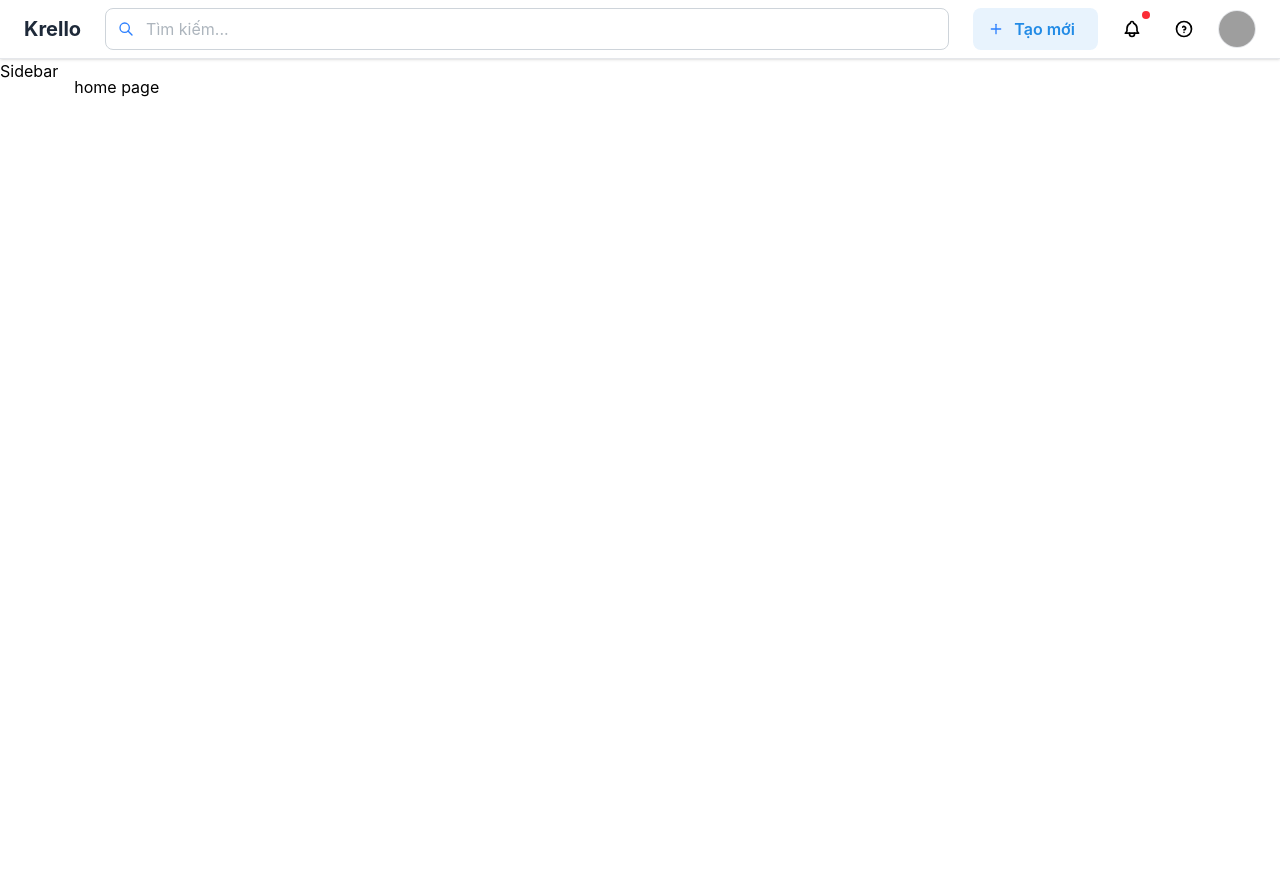
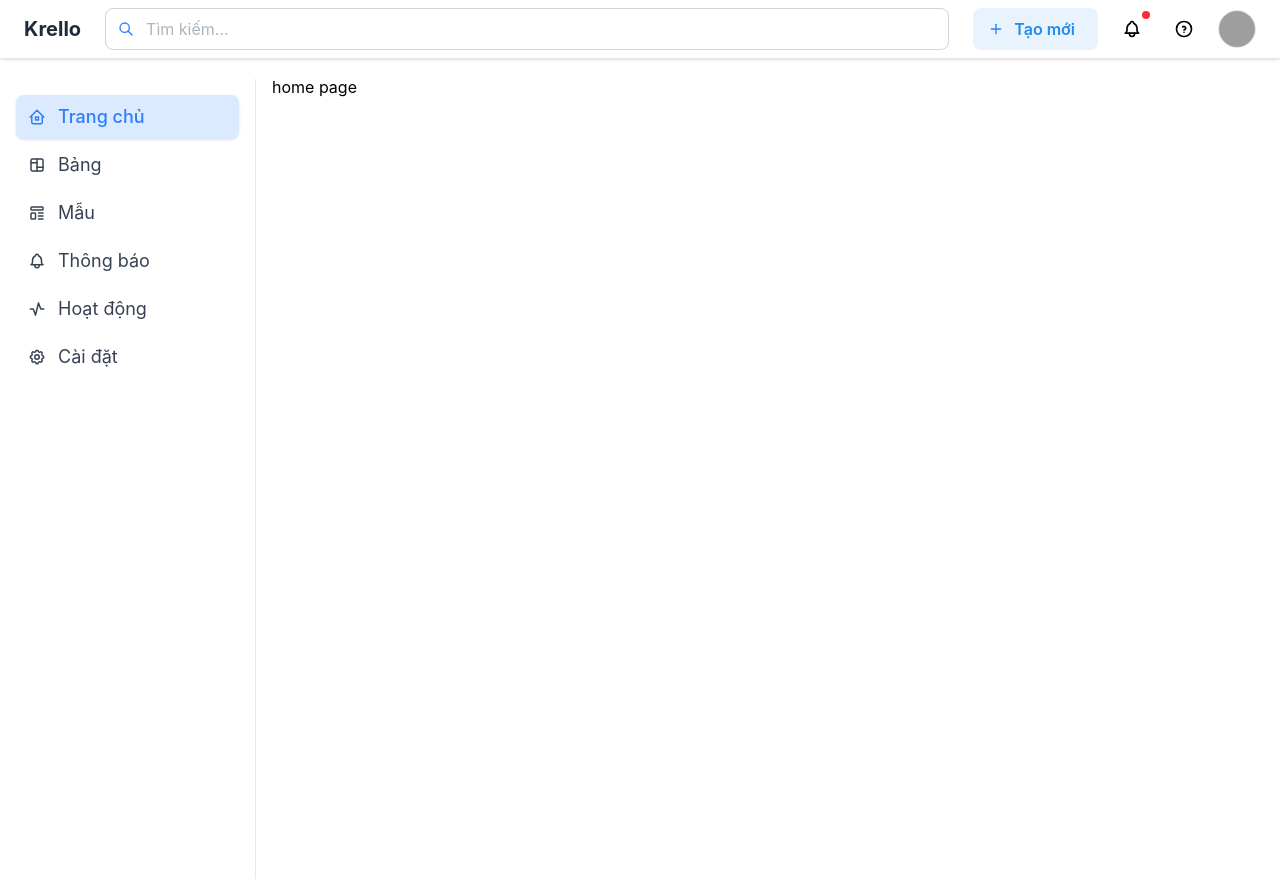
Before and after one commit to vubaokhanh2311/Krello-frontend, a React app: page / in a window 1280 px wide. Before the commit the page ends 800 px from the top, so only its background shows below. Built offline with nearby package versions, Linux system fonts and the light colour scheme; grey boxes are pictures that could not be loaded; the HTML template or start-up script is replaced by a standard one.

Commit message:
feat(ui): sidebar design

```diff
--- a/src/components/Layout/DefaultLayout/Sidebar/index.tsx
+++ b/src/components/Layout/DefaultLayout/Sidebar/index.tsx
@@ -1,7 +1,41 @@
+import {
+  IconHome2,
+  IconLayoutBoard,
+  IconTemplate,
+  IconBell,
+  IconActivity,
+  IconSettings,
+} from "@tabler/icons-react";
+import { Link, useLocation } from "react-router-dom";
 export default function Sidebar() {
+  const mainMenu = [
+    { name: "Trang chủ", icon: <IconHome2 size={18} />, path: "/" },
+    { name: "Bảng", icon: <IconLayoutBoard size={18} />, path: "/board" },
+    { name: "Mẫu", icon: <IconTemplate size={18} />, path: "/templates" },
+    { name: "Thông báo", icon: <IconBell size={18} />, path: "/notifications" },
+    { name: "Hoạt động", icon: <IconActivity size={18} />, path: "/activity" },
+    { name: "Cài đặt", icon: <IconSettings size={18} />, path: "/settings" },
+  ];
+  const location = useLocation();
   return (
-    <div>
-      <h2>Sidebar</h2>
-    </div>
+    <aside className="w-64 h-screen  from-white to-blue-50 border-r border-gray-200 flex flex-col p-4 mt-5">
+      <nav className="flex flex-col gap-1 mb-6">
+        {mainMenu.map((item) => (
+          <Link
+            key={item.name}
+            to={item.path}
+            className={`flex items-center gap-3 px-3 py-2 rounded-lg text-lg transition-colors duration-200
+              ${
+                location.pathname === item.path
+                  ? "bg-blue-100 text-blue-500 font-medium shadow"
+                  : "text-gray-700 hover:bg-blue-50"
+              }`}
+          >
+            {item.icon}
+            {item.name}
+          </Link>
+        ))}
+      </nav>
+    </aside>
   );
 }
--- a/src/routes/index.ts
+++ b/src/routes/index.ts
@@ -20,7 +20,6 @@ export const publicRoute: AppRoute[] = [
   {
     path: "/board",
     component: Board,
-    layout: null,
   },
   {
     path: "/profile",
```
